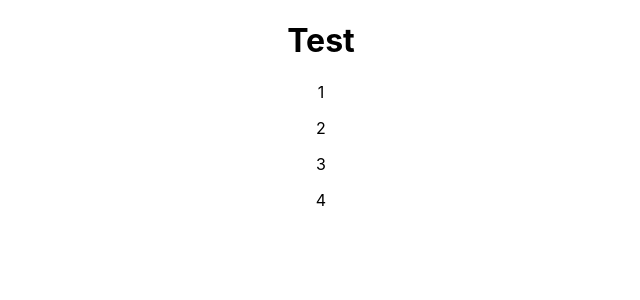
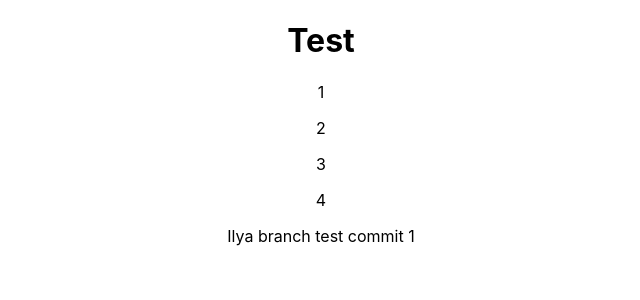
Before and after one commit to ek-mlg/online-store, a React (Create React App) app: page / in a window 1280 px wide. Shown: the top 300 px of the page, without its empty margins (319-959 px from the left). Built offline with nearby package versions, Linux system fonts and the light colour scheme.

Commit message:
test commit

```diff
--- a/src/App.tsx
+++ b/src/App.tsx
@@ -9,6 +9,7 @@ function App() {
         <p>2</p>
         <p>3</p>
         <p>4</p>
+        <p>Ilya branch test commit 1</p>
     </div>
   );
 }
```
